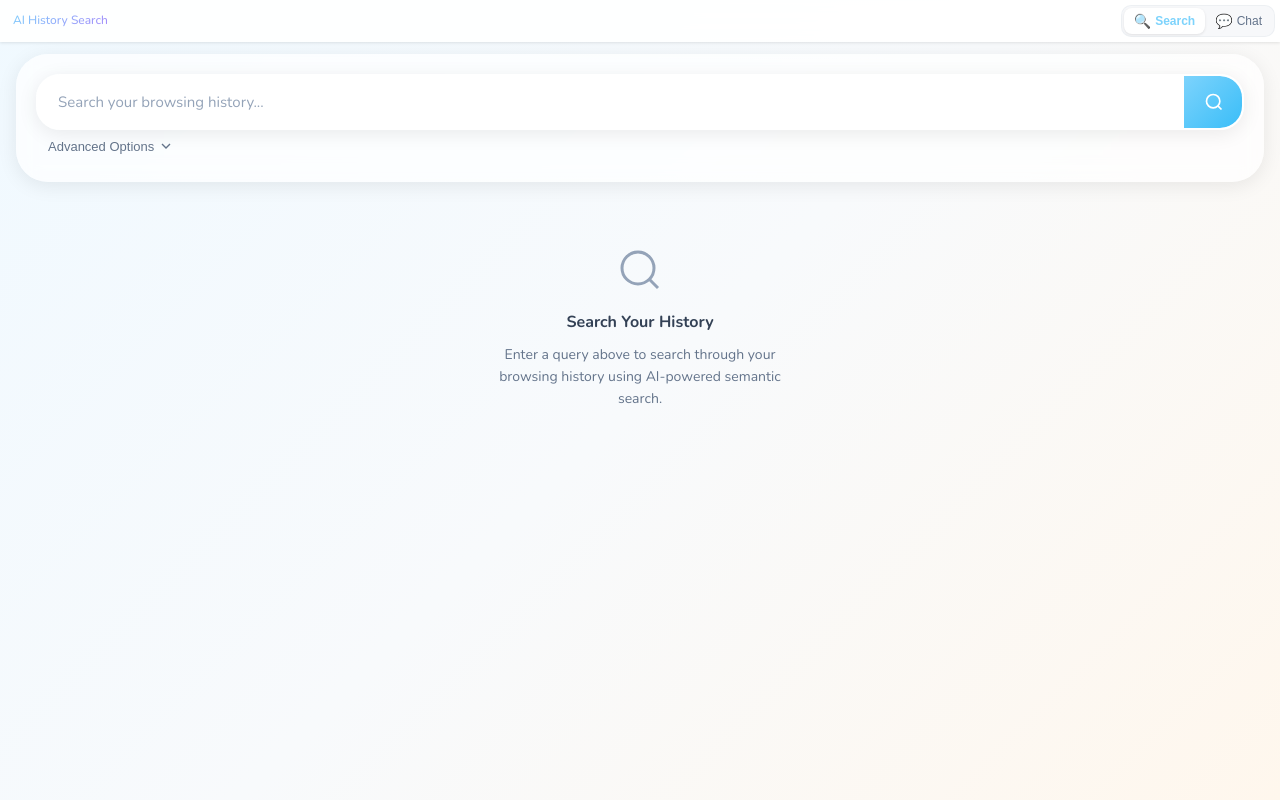
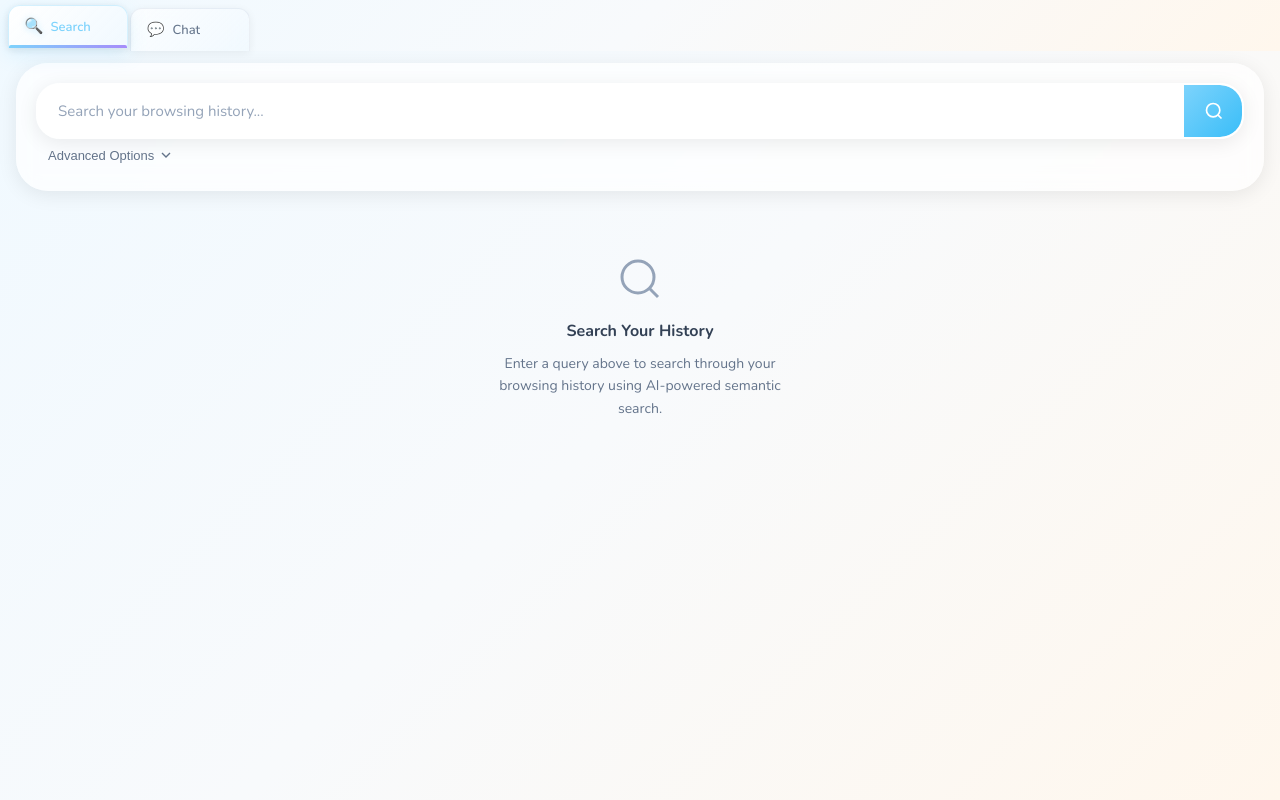
Before and after one commit to simoncpu/chrome-history-copilot, a browser extension: page chrome-extension/sidepanel/history_search.html in a window 1280 px wide. Drawn offline with nearby package versions, Linux system fonts and the light colour scheme.

Commit message:
Implement tabbed UI.

```diff
--- a/chrome-extension/sidepanel/history_chat.js
+++ b/chrome-extension/sidepanel/history_chat.js
@@ -168,11 +168,11 @@ function setupEventListeners() {
 }
 
 function setupTabNavigation() {
-  const tabButtons = document.querySelectorAll('.tab-button');
+  const tabButtons = document.querySelectorAll('.tab');
 
   tabButtons.forEach(button => {
     button.addEventListener('click', (e) => {
-      const targetPage = e.target.dataset.page;
+      const targetPage = e.currentTarget.dataset.page;
       if (targetPage === 'search') {
         // Navigate to search page
         window.location.href = 'history_search.html';
--- a/chrome-extension/sidepanel/history_search.html
+++ b/chrome-extension/sidepanel/history_search.html
@@ -22,20 +22,19 @@
         </div>
       </div>
     </div>
-    <!-- Header -->
-    <header class="header">
-      <h1 class="title">AI History Search</h1>
-      <div class="nav-tabs" role="tablist" aria-label="Navigation">
-        <button class="tab-button active" data-page="search" role="tab" aria-selected="true" aria-controls="search-panel">
-          <span class="tab-button-icon" aria-hidden="true">🔍</span>
-          Search
-        </button>
-        <button class="tab-button" data-page="chat" role="tab" aria-selected="false" aria-controls="chat-panel">
-          <span class="tab-button-icon" aria-hidden="true">💬</span>
-          Chat
-        </button>
+    <!-- Browser-style Tabs -->
+    <div class="browser-tabs" role="tablist" aria-label="Navigation">
+      <div class="tab-bar">
+        <div class="tab active" data-page="search" role="tab" aria-selected="true" aria-controls="search-panel">
+          <span class="tab-icon" aria-hidden="true">🔍</span>
+          <span class="tab-title">Search</span>
+        </div>
+        <div class="tab" data-page="chat" role="tab" aria-selected="false" aria-controls="chat-panel">
+          <span class="tab-icon" aria-hidden="true">💬</span>
+          <span class="tab-title">Chat</span>
+        </div>
       </div>
-    </header>
+    </div>
 
     <!-- Search Interface -->
     <main class="main-content">
--- a/chrome-extension/sidepanel/history_search.js
+++ b/chrome-extension/sidepanel/history_search.js
@@ -196,11 +196,11 @@ function setupEventListeners() {
 }
 
 function setupTabNavigation() {
-  const tabButtons = document.querySelectorAll('.tab-button');
+  const tabButtons = document.querySelectorAll('.tab');
 
   tabButtons.forEach(button => {
     button.addEventListener('click', (e) => {
-      const targetPage = e.target.dataset.page;
+      const targetPage = e.currentTarget.dataset.page;
       if (targetPage === 'chat') {
         // Navigate to chat page
         window.location.href = 'history_chat.html';
--- a/chrome-extension/sidepanel/styles.css
+++ b/chrome-extension/sidepanel/styles.css
@@ -61,89 +61,122 @@ body {
   overflow: hidden;
 }
 
-/* Header */
-.header {
-  padding: 5px 5px;
-  background: var(--surface-elevated);
-  backdrop-filter: blur(10px);
+/* Browser-style Tabs */
+.browser-tabs {
+  background: var(--background);
+  padding: 0;
   position: sticky;
   top: 0;
   z-index: 10;
-  border-radius: 0;
-  box-shadow: 0 1px 3px rgba(0, 0, 0, 0.1);
+}
+
+.tab-bar {
+  display: flex;
+  align-items: flex-end;
+  padding: 8px 8px 0 8px;
+  background: transparent;
+  gap: 2px;
+}
+
+.tab {
   display: flex;
   align-items: center;
-  justify-content: flex-end;
+  gap: 8px;
+  padding: 10px 16px;
+  min-width: 120px;
+  background: linear-gradient(135deg, rgba(255, 255, 255, 0.7) 0%, rgba(240, 249, 255, 0.6) 100%);
+  color: var(--text-secondary);
+  cursor: pointer;
+  transition: all 0.4s cubic-bezier(0.4, 0, 0.2, 1);
+  position: relative;
+  border: 1px solid rgba(148, 163, 184, 0.15);
+  border-bottom: none;
+  font-size: 13px;
+  font-weight: 500;
+  backdrop-filter: blur(10px);
+  border-radius: 12px 12px 0 0;
+  box-shadow: 0 2px 8px rgba(0, 0, 0, 0.06);
+  overflow: hidden;
 }
 
-.title {
-  font-size: 12px;
-  font-weight: 500;
-  margin: 0;
-  margin-right: auto;
-  color: var(--text-primary);
-  background: linear-gradient(135deg, var(--primary-color), var(--accent-color));
-  -webkit-background-clip: text;
-  -webkit-text-fill-color: transparent;
-  background-clip: text;
-  flex-shrink: 0;
-  padding-left: 8px;
+.tab::before {
+  content: '';
+  position: absolute;
+  top: 0;
+  left: 0;
+  right: 0;
+  bottom: 0;
+  background: linear-gradient(135deg, rgba(125, 211, 252, 0.08), rgba(253, 215, 170, 0.08));
+  opacity: 0;
+  transition: opacity 0.3s ease;
 }
 
-.nav-tabs {
-  display: inline-flex;
-  background: rgba(148, 163, 184, 0.08);
-  border-radius: 10px;
-  padding: 2px;
-  border: 1px solid rgba(148, 163, 184, 0.1);
+.tab:hover:not(.active) {
+  background: linear-gradient(135deg, rgba(255, 255, 255, 0.85) 0%, rgba(240, 249, 255, 0.8) 100%);
+  color: var(--text-primary);
+  transform: translateY(-2px);
+  box-shadow: 0 4px 12px rgba(125, 211, 252, 0.15);
 }
 
-.tab-button {
-  display: inline-flex;
-  align-items: center;
-  gap: 4px;
-  padding: 5px 10px;
-  border: none;
-  background: transparent;
-  color: var(--text-secondary);
-  font-size: 12px;
-  font-weight: 500;
-  border-radius: 8px;
-  cursor: pointer;
-  transition: var(--transition-smooth);
-  position: relative;
-  white-space: nowrap;
-  min-width: auto;
+.tab:hover:not(.active)::before {
+  opacity: 1;
 }
 
-.tab-button:hover:not(.active) {
-  background: rgba(255, 255, 255, 0.6);
-  color: var(--text-primary);
+.tab.active {
+  background: linear-gradient(135deg, white 0%, rgba(240, 249, 255, 0.95) 100%);
+  color: var(--primary-color);
+  font-weight: 600;
+  border-color: rgba(125, 211, 252, 0.3);
+  box-shadow: 0 6px 20px rgba(125, 211, 252, 0.2), 0 2px 8px rgba(0, 0, 0, 0.1);
+  transform: translateY(-3px);
+  z-index: 2;
 }
 
-.tab-button:focus {
+.tab.active::after {
+  content: '';
+  position: absolute;
+  bottom: -1px;
+  left: 0;
+  right: 0;
+  height: 4px;
+  background: linear-gradient(135deg, var(--primary-color), var(--accent-color));
+  border-radius: 2px 2px 0 0;
+}
+
+.tab-icon {
+  font-size: 14px;
+  opacity: 0.7;
+  transition: all 0.3s ease;
+  position: relative;
+  z-index: 1;
+}
+
+.tab:hover .tab-icon {
+  opacity: 0.9;
+  transform: scale(1.05);
+}
+
+.tab.active .tab-icon {
+  opacity: 1;
+  transform: scale(1.1);
+  filter: drop-shadow(0 1px 3px rgba(125, 211, 252, 0.4));
+}
+
+.tab-title {
+  white-space: nowrap;
+  overflow: hidden;
+  text-overflow: ellipsis;
+  position: relative;
+  z-index: 1;
+}
+
+.tab:focus {
   outline: 2px solid var(--primary-color);
   outline-offset: 2px;
 }
 
-.tab-button:focus:not(:focus-visible) {
+.tab:focus:not(:focus-visible) {
   outline: none;
-}
-
-.tab-button.active {
-  background: white;
-  color: var(--primary-color);
-  box-shadow: 0 1px 3px rgba(0, 0, 0, 0.1);
-  font-weight: 600;
-}
-
-.tab-button-icon {
-  font-size: 14px;
-  opacity: 0.8;
-}
-
-.tab-button.active .tab-button-icon {
-  opacity: 1;
 }
 
 /* Main Content */
```
Also changed, not shown: chrome-extension/sidepanel/history_chat.html (+12 -13 lines).
